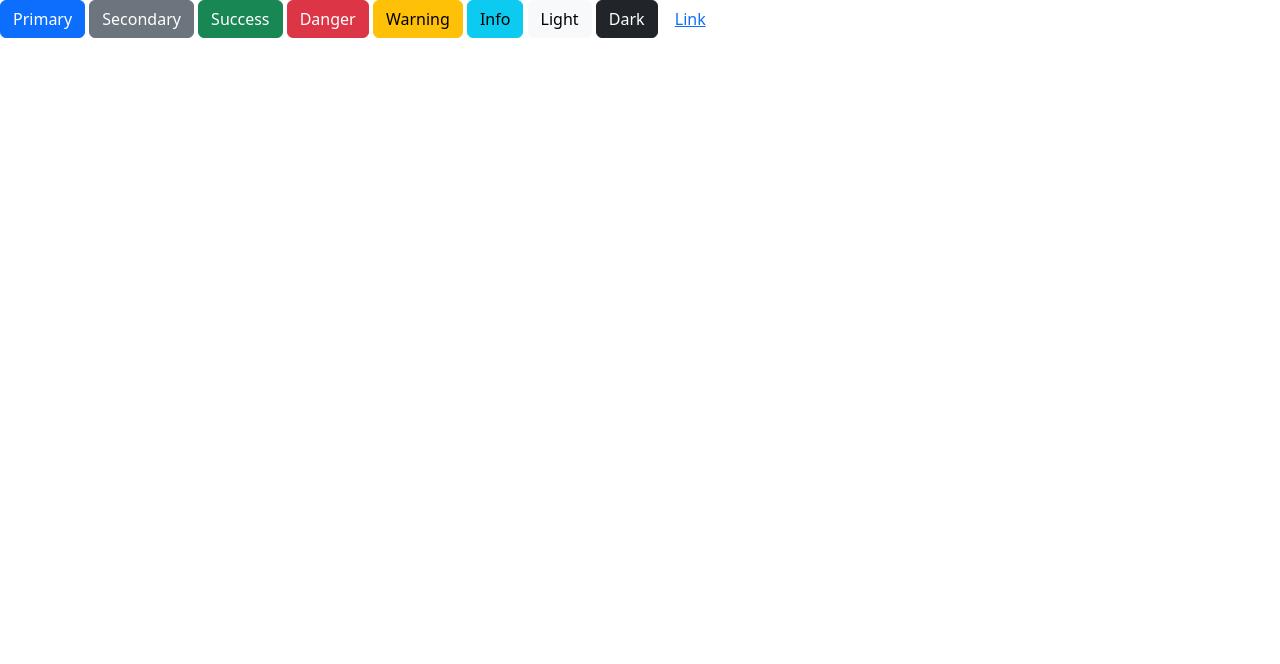
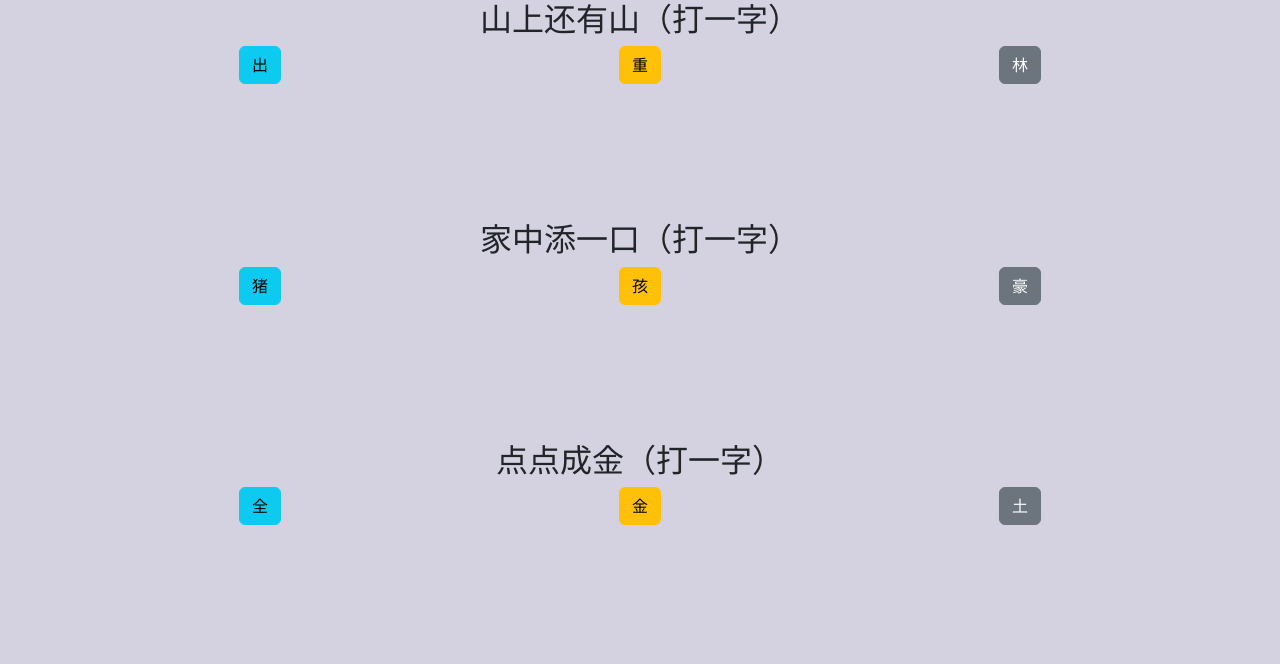
Before and after one commit to JLTian2002/JLTian2002.github.io, a plain HTML site: page index.html in a window 1280 px wide. Drawn offline with nearby package versions, Linux system fonts and the light colour scheme.

Commit message:
Add files via upload

```diff
--- a/index.html
+++ b/index.html
@@ -6,16 +6,143 @@
     <link href="https://cdn.jsdelivr.net/npm/bootstrap@5.3.0-alpha1/dist/css/bootstrap.min.css" rel="stylesheet" integrity="sha384-GLhlTQ8iRABdZLl6O3oVMWSktQOp6b7In1Zl3/Jr59b6EGGoI1aFkw7cmDA6j6gD" crossorigin="anonymous">
 <script src="https://cdn.jsdelivr.net/npm/bootstrap@5.1.3/dist/js/bootstrap.bundle.min.js" integrity="sha384-ka7Sk0Gln4gmtz2MlQnikT1wXgYsOg+OMhuP+IlRH9sENBO0LRn5q+8nbTov4+1p" crossorigin="anonymous"></script>
   </head>
-  <body>
-    <button type="button" class="btn btn-primary">Primary</button>
-<button type="button" class="btn btn-secondary">Secondary</button>
-<button type="button" class="btn btn-success">Success</button>
-<button type="button" class="btn btn-danger">Danger</button>
-<button type="button" class="btn btn-warning">Warning</button>
-<button type="button" class="btn btn-info">Info</button>
-<button type="button" class="btn btn-light">Light</button>
-<button type="button" class="btn btn-dark">Dark</button>
+  <body style="background-color:#d4d2e0;">
+<div class="container text-center">
+<h2>山上还有山（打一字）</h2>
+<div class="row align-items-start">
+        <div class="col">
+<p>
+  <button class="btn btn-info" type="button" data-bs-toggle="collapse" data-bs-target="#出" aria-expanded="false" aria-controls="出">
+    出
+  </button>
+</p>
+<div style="min-height: 120px;">
+  <div class="collapse collapse-horizontal" id="出">
+    <div class="card card-body" style="width: 300px;">
+    正确答案
+    </div>
+  </div>
+</div>
+</div>
 
-<button type="button" class="btn btn-link">Link</button>
+        <div class="col">
+<p>
+  <button class="btn btn-warning" type="button" data-bs-toggle="collapse" data-bs-target="#重" aria-expanded="false" aria-controls="重">
+    重
+  </button>
+</p>
+<div style="min-height: 120px;">
+  <div class="collapse collapse-horizontal" id="重">
+    <div class="card card-body" style="width: 300px;">
+      错误
+    </div>
+  </div>
+</div>
+</div>
+<div class="col">
+<p>
+  <button class="btn btn-secondary" type="button" data-bs-toggle="collapse" data-bs-target="#林" aria-expanded="false" aria-controls="林">
+    林
+  </button>
+</p>
+<div style="min-height: 120px;">
+  <div class="collapse collapse-horizontal" id="林">
+    <div class="card card-body" style="width: 300px;">
+      错误
+    </div>
+  </div>
+</div>
+</div>
+</div>
+<h2>家中添一口（打一字）</h2>
+<div class="row align-items-start">
+        <div class="col">
+  <button class="btn btn-info" type="button" data-bs-toggle="collapse" data-bs-target="#猪" aria-expanded="false" aria-controls="猪">
+    猪
+  </button>
+</p>
+<div style="min-height: 120px;">
+  <div class="collapse collapse-horizontal" id="猪">
+    <div class="card card-body" style="width: 300px;">
+      错误
+    </div>
+  </div>
+</div>
+</div>
+  <div class="col">
+<p>
+  <button class="btn btn-warning" type="button" data-bs-toggle="collapse" data-bs-target="#孩" aria-expanded="false" aria-controls="孩">
+    孩
+  </button>
+</p>
+<div style="min-height: 120px;">
+  <div class="collapse collapse-horizontal" id="孩">
+    <div class="card card-body" style="width: 300px;">
+    错误
+    </div>
+  </div>
+</div>
+</div>
+<div class="col">
+<p>
+  <button class="btn btn-secondary" type="button" data-bs-toggle="collapse" data-bs-target="#豪" aria-expanded="false" aria-controls="豪">
+    豪
+  </button>
+</p>
+<div style="min-height: 120px;">
+  <div class="collapse collapse-horizontal" id="豪">
+    <div class="card card-body" style="width: 300px;">
+      正确答案
+    </div>
+  </div>
+</div>
+</div>
+</div>
+<h2>点点成金（打一字）</h2>
+<div class="row align-items-start">
+        <div class="col">
+
+<p>
+  <button class="btn btn-info" type="button" data-bs-toggle="collapse" data-bs-target="#全" aria-expanded="false" aria-controls="全">
+    全
+  </button>
+</p>
+<div style="min-height: 120px;">
+  <div class="collapse collapse-horizontal" id="全">
+    <div class="card card-body" style="width: 300px;">
+      正确答案
+    </div>
+  </div>
+</div>
+</div>
+  <div class="col">
+<p>
+  <button class="btn btn-warning" type="button" data-bs-toggle="collapse" data-bs-target="#金" aria-expanded="false" aria-controls="金">
+    金
+  </button>
+</p>
+<div style="min-height: 120px;">
+  <div class="collapse collapse-horizontal" id="金">
+    <div class="card card-body" style="width: 300px;">
+      错误
+    </div>
+  </div>
+</div>
+</div>
+  <div class="col">
+<p>
+  <button class="btn btn-secondary" type="button" data-bs-toggle="collapse" data-bs-target="#土" aria-expanded="false" aria-controls="土">
+  土
+  </button>
+</p>
+<div style="min-height: 120px;">
+  <div class="collapse collapse-horizontal" id="土">
+    <div class="card card-body" style="width: 300px;">
+      错误
+    </div>
+  </div>
+</div>
+</div>
+</div>
   </body>
 </html>
```
